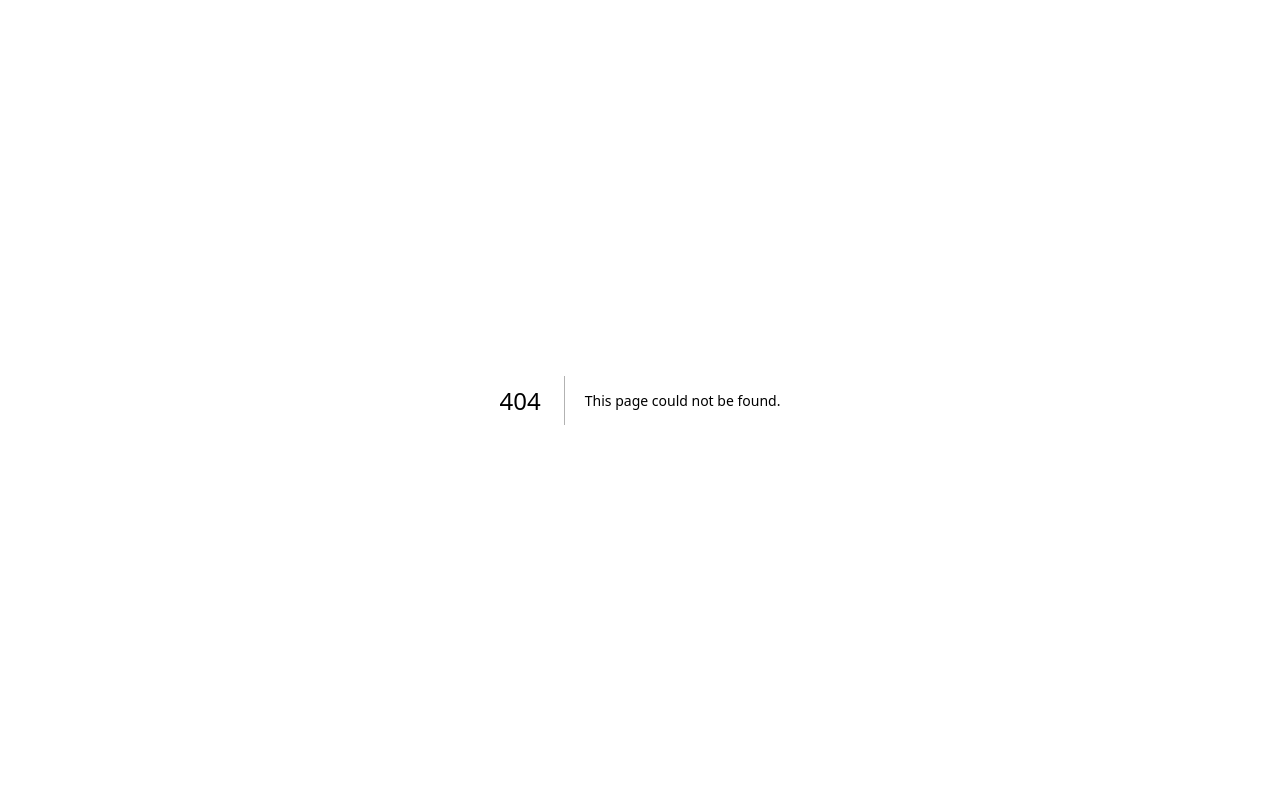
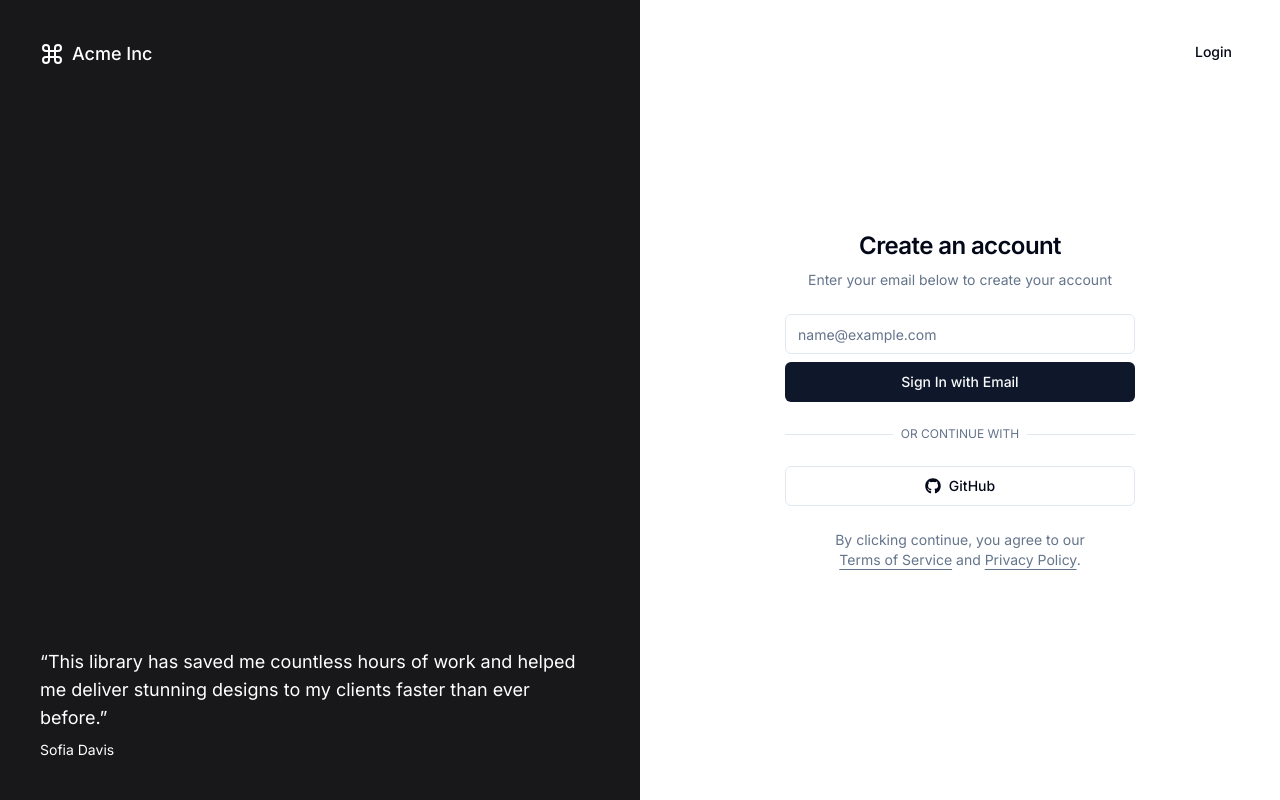
Before and after one commit to AptCash/aptcash-frontend, a Next.js app: page /register in a window 1280 px wide. Before the commit this address had no page. Built offline with nearby package versions, Linux system fonts and the light colour scheme.

Commit message:
Auth Forms

```diff
--- /dev/null
+++ b/src/app/(auth)/layout.tsx
@@ -0,0 +1,7 @@
+interface AuthLayoutProps {
+  children: React.ReactNode;
+}
+
+export default function AuthLayout({ children }: AuthLayoutProps) {
+  return <div className="min-h-screen">{children}</div>;
+}
--- /dev/null
+++ b/src/app/(auth)/login/page.tsx
@@ -0,0 +1,51 @@
+import { Metadata } from "next";
+import Link from "next/link";
+
+import { cn } from "@/lib/utils";
+import { buttonVariants } from "@/components/ui/button";
+import { Icons } from "@/components/icons";
+import { UserAuthForm } from "@/components/auth/user-auth-form";
+
+export const metadata: Metadata = {
+  title: "Login",
+  description: "Login to your account",
+};
+
+export default function LoginPage() {
+  return (
+    <div className="container flex h-screen w-screen flex-col items-center justify-center">
+      <Link
+        href="/"
+        className={cn(
+          buttonVariants({ variant: "ghost" }),
+          "absolute left-4 top-4 md:left-8 md:top-8"
+        )}
+      >
+        <>
+          <Icons.chevronLeft className="mr-2 h-4 w-4" />
+          Back
+        </>
+      </Link>
+      <div className="mx-auto flex w-full flex-col justify-center space-y-6 sm:w-[350px]">
+        <div className="flex flex-col space-y-2 text-center">
+          <Icons.logo className="mx-auto h-6 w-6" />
+          <h1 className="text-2xl font-semibold tracking-tight">
+            Welcome back
+          </h1>
+          <p className="text-sm text-muted-foreground">
+            Enter your email to sign in to your account
+          </p>
+        </div>
+        <UserAuthForm />
+        <p className="px-8 text-center text-sm text-muted-foreground">
+          <Link
+            href="/register"
+            className="hover:text-brand underline underline-offset-4"
+          >
+            Don&apos;t have an account? Sign Up
+          </Link>
+        </p>
+      </div>
+    </div>
+  );
+}
--- /dev/null
+++ b/src/app/(auth)/register/page.tsx
@@ -0,0 +1,104 @@
+import { Metadata } from "next";
+import Image from "next/image";
+import Link from "next/link";
+
+import { cn } from "@/lib/utils";
+import { buttonVariants } from "@/components/ui/button";
+import { UserAuthForm } from "@/components/auth/user-auth-form";
+
+export const metadata: Metadata = {
+  title: "Authentication",
+  description: "Authentication forms built using the components.",
+};
+
+export default function AuthenticationPage() {
+  return (
+    <>
+      <div className="md:hidden">
+        <Image
+          src="/examples/authentication-light.png"
+          width={1280}
+          height={843}
+          alt="Authentication"
+          className="block dark:hidden"
+        />
+        <Image
+          src="/examples/authentication-dark.png"
+          width={1280}
+          height={843}
+          alt="Authentication"
+          className="hidden dark:block"
+        />
+      </div>
+      <div className="container relative hidden h-[800px] flex-col items-center justify-center md:grid lg:max-w-none lg:grid-cols-2 lg:px-0">
+        <Link
+          href="/login"
+          className={cn(
+            buttonVariants({ variant: "ghost" }),
+            "absolute right-4 top-4 md:right-8 md:top-8"
+          )}
+        >
+          Login
+        </Link>
+        <div className="relative hidden h-full flex-col bg-muted p-10 text-white dark:border-r lg:flex">
+          <div className="absolute inset-0 bg-zinc-900" />
+          <div className="relative z-20 flex items-center text-lg font-medium">
+            <svg
+              xmlns="http://www.w3.org/2000/svg"
+              viewBox="0 0 24 24"
+              fill="none"
+              stroke="currentColor"
+              strokeWidth="2"
+              strokeLinecap="round"
+              strokeLinejoin="round"
+              className="mr-2 h-6 w-6"
+            >
+              <path d="M15 6v12a3 3 0 1 0 3-3H6a3 3 0 1 0 3 3V6a3 3 0 1 0-3 3h12a3 3 0 1 0-3-3" />
+            </svg>
+            Acme Inc
+          </div>
+          <div className="relative z-20 mt-auto">
+            <blockquote className="space-y-2">
+              <p className="text-lg">
+                &ldquo;This library has saved me countless hours of work and
+                helped me deliver stunning designs to my clients faster than
+                ever before.&rdquo;
+              </p>
+              <footer className="text-sm">Sofia Davis</footer>
+            </blockquote>
+          </div>
+        </div>
+        <div className="lg:p-8">
+          <div className="mx-auto flex w-full flex-col justify-center space-y-6 sm:w-[350px]">
+            <div className="flex flex-col space-y-2 text-center">
+              <h1 className="text-2xl font-semibold tracking-tight">
+                Create an account
+              </h1>
+              <p className="text-sm text-muted-foreground">
+                Enter your email below to create your account
+              </p>
+            </div>
+            <UserAuthForm />
+            <p className="px-8 text-center text-sm text-muted-foreground">
+              By clicking continue, you agree to our{" "}
+              <Link
+                href="/terms"
+                className="underline underline-offset-4 hover:text-primary"
+              >
+                Terms of Service
+              </Link>{" "}
+              and{" "}
+              <Link
+                href="/privacy"
+                className="underline underline-offset-4 hover:text-primary"
+              >
+                Privacy Policy
+              </Link>
+              .
+            </p>
+          </div>
+        </div>
+      </div>
+    </>
+  );
+}
```
